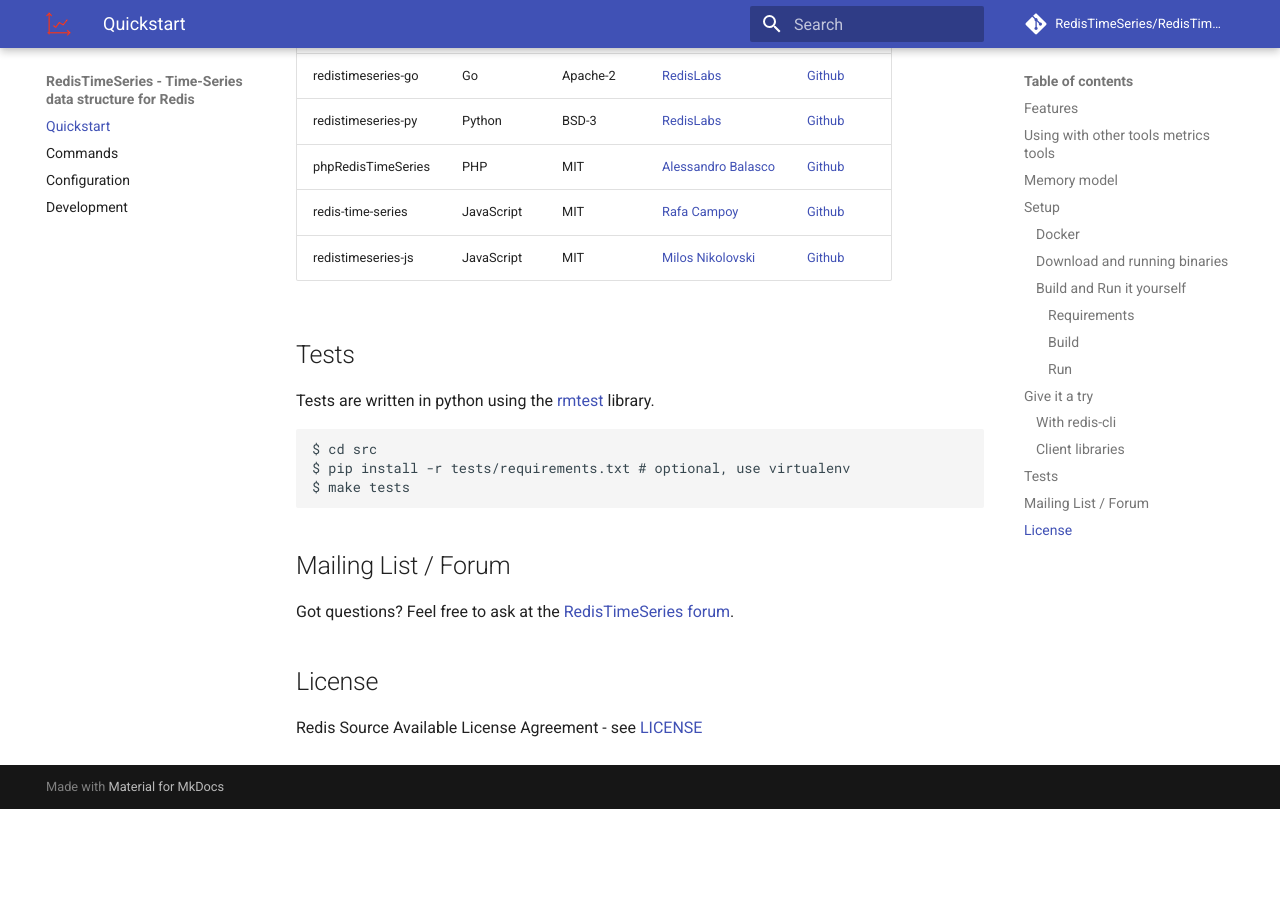
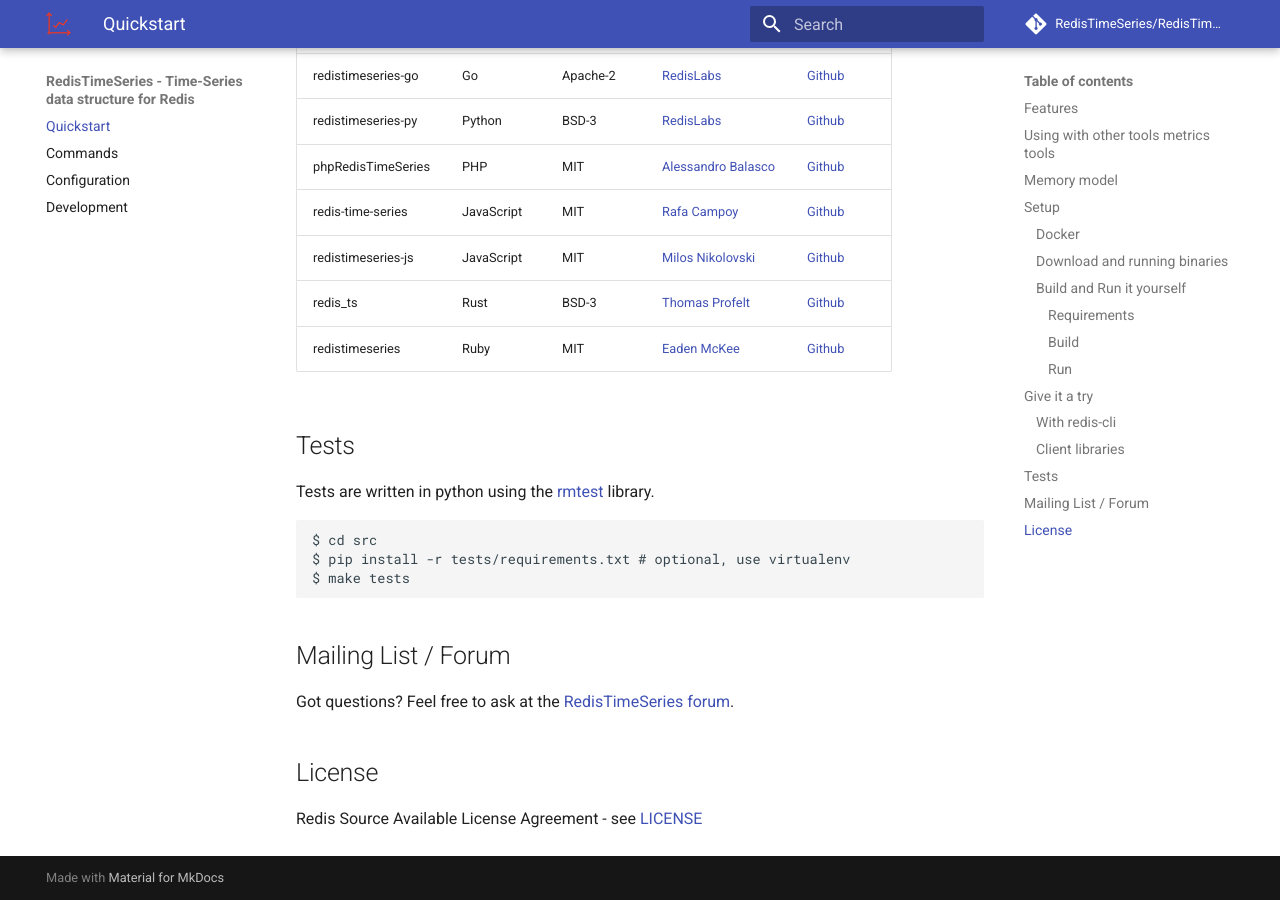
Before and after one commit to RedisTimeSeries/RedisTimeSeries, an MkDocs documentation site: the page built from docs/index.md, in a window 1280 px wide and 900 px high, scrolled down 3524 px. Built offline with MkDocs 1.6.1 and Material for MkDocs 9.7.7, drawn with Linux system fonts in a browser that asks for light colours; comment, search, counter and statistics services are not loaded; old or Windows-style settings are respelled for this version of MkDocs; before the commit the page ends 4333 px from its top, so only the background shows below that.

Commit message:
Add Rust and Ruby clients

```diff
--- a/docs/index.md
+++ b/docs/index.md
@@ -139,6 +139,8 @@
 | phpRedisTimeSeries | PHP | MIT | [Alessandro Balasco](https://github.com/palicao) | [Github](https://github.com/palicao/phpRedisTimeSeries) |
 | redis-time-series | JavaScript | MIT | [Rafa Campoy](https://github.com/averias) | [Github](https://github.com/averias/redis-time-series) |
 | redistimeseries-js | JavaScript | MIT | [Milos Nikolovski](https://github.com/nikolovskimilos) | [Github](https://github.com/nikolovskimilos/redistimeseries-js) |
+| redis_ts | Rust | BSD-3 | [Thomas Profelt](https://github.com/tompro) | [Github](https://github.com/tompro/redis_ts) |
+| redistimeseries | Ruby | MIT | [Eaden McKee](https://github.com/eadz) | [Github](https://github.com/eadz/redistimeseries) |
 
 ## Tests
 
```
